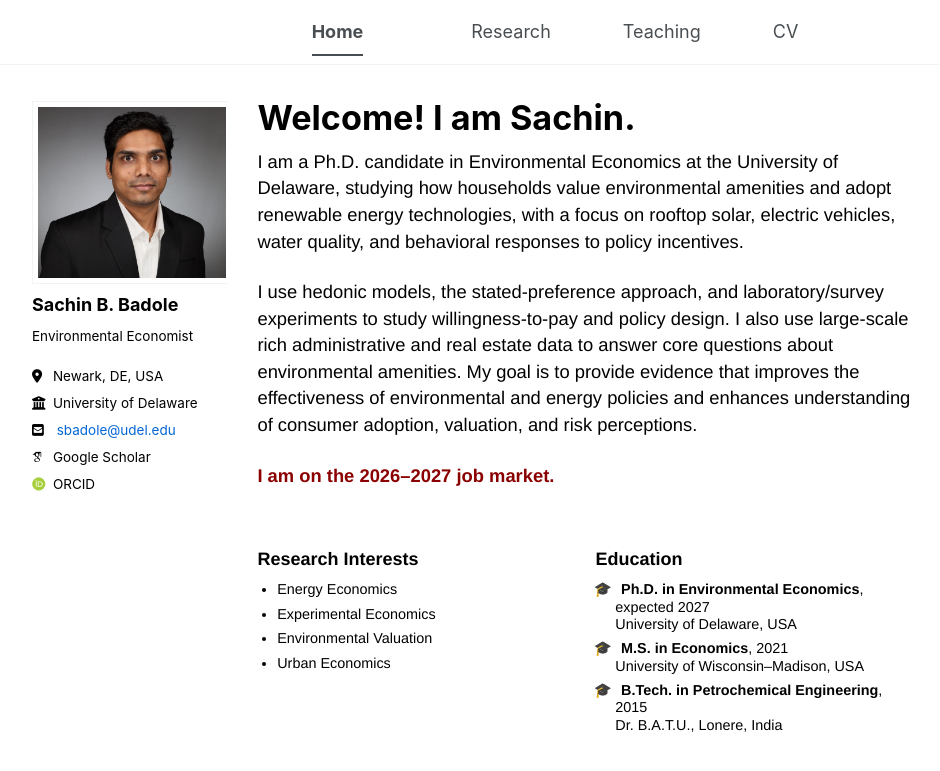
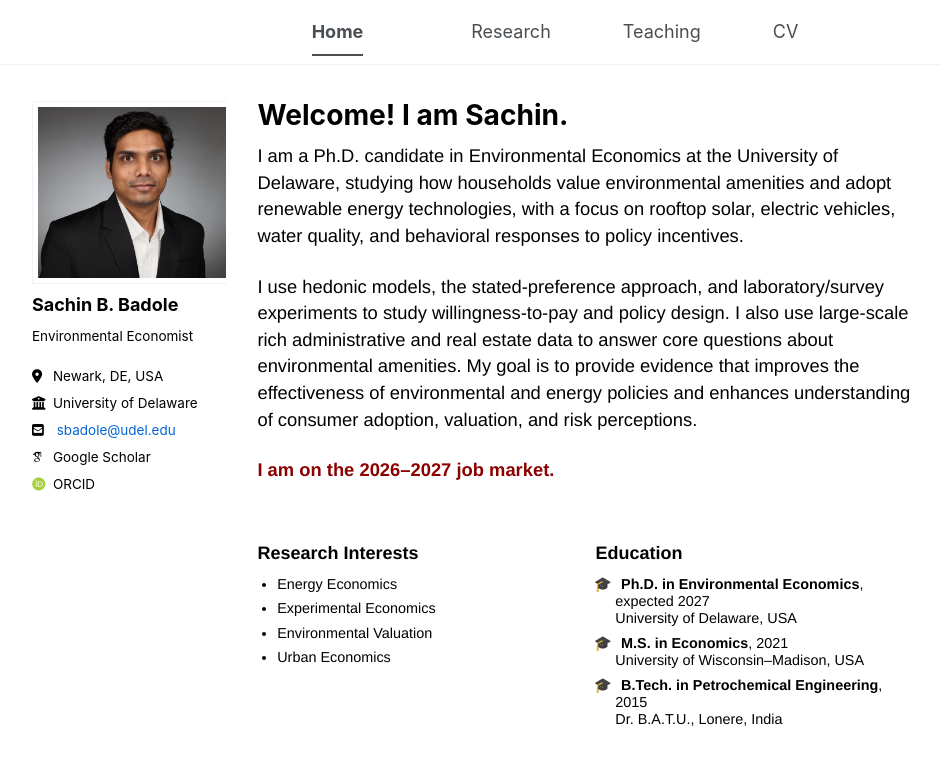
Before and after one commit to sachin-b-badole/sachin-b-badole.github.io, a Jekyll site: the page built from _pages/about.md, in a window 1280 px wide. Shown: the top 771 px of the page, without its empty margins (76-1016 px from the left). Built offline with Jekyll 4.4.1, drawn with Linux system fonts in a browser that asks for light colours; some web fonts are replaced; a script bundle is joined from its source files by our own code; library files that are not in the unit come from our copies.

Commit message:
Update custom.css

```diff
--- a/assets/css/custom.css
+++ b/assets/css/custom.css
@@ -360,10 +360,3 @@ body {
 .sidebar-ref a:hover {
   text-decoration: underline;
 }
-
-/* Change tile size*/
-.page__title {
-  font-size: 1.9rem;   /* default is ~2.2rem */
-  font-weight: 700;    /* optional */
-  margin-bottom: 0.75rem;
-}
```
